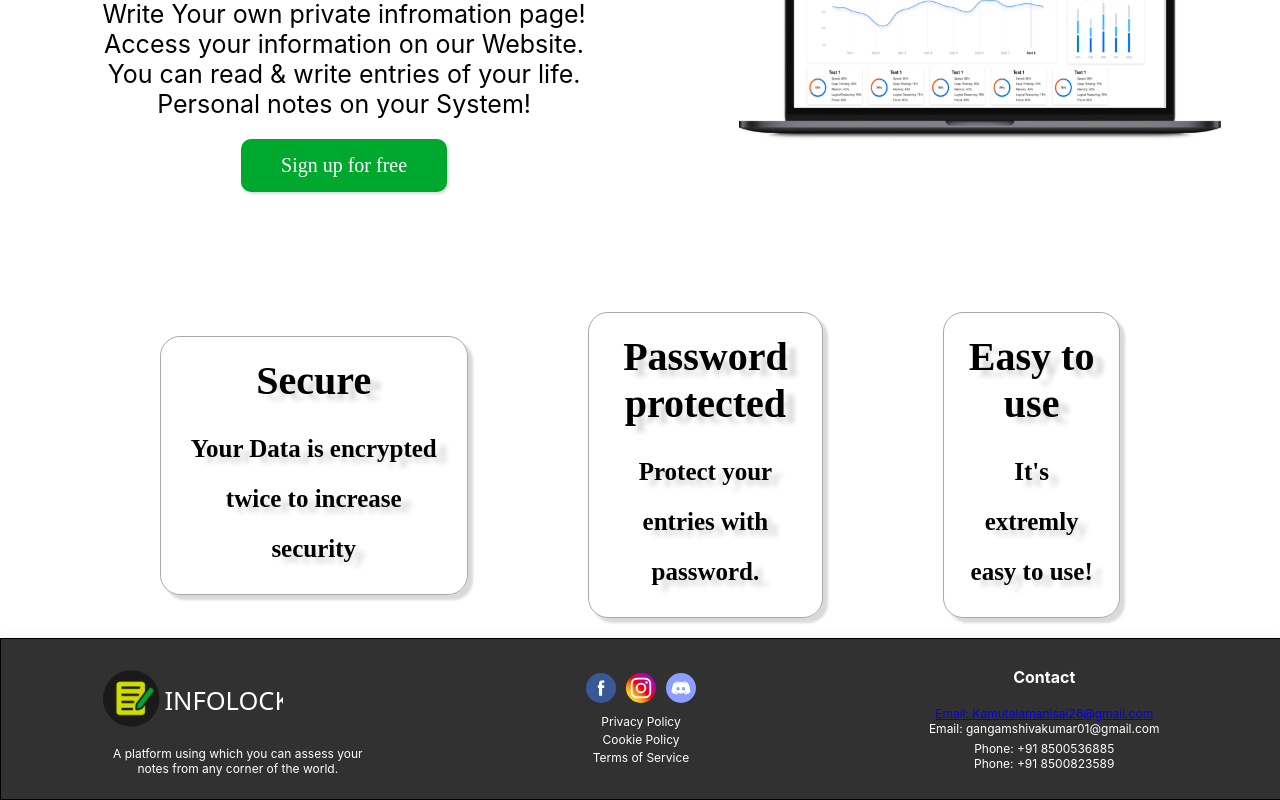
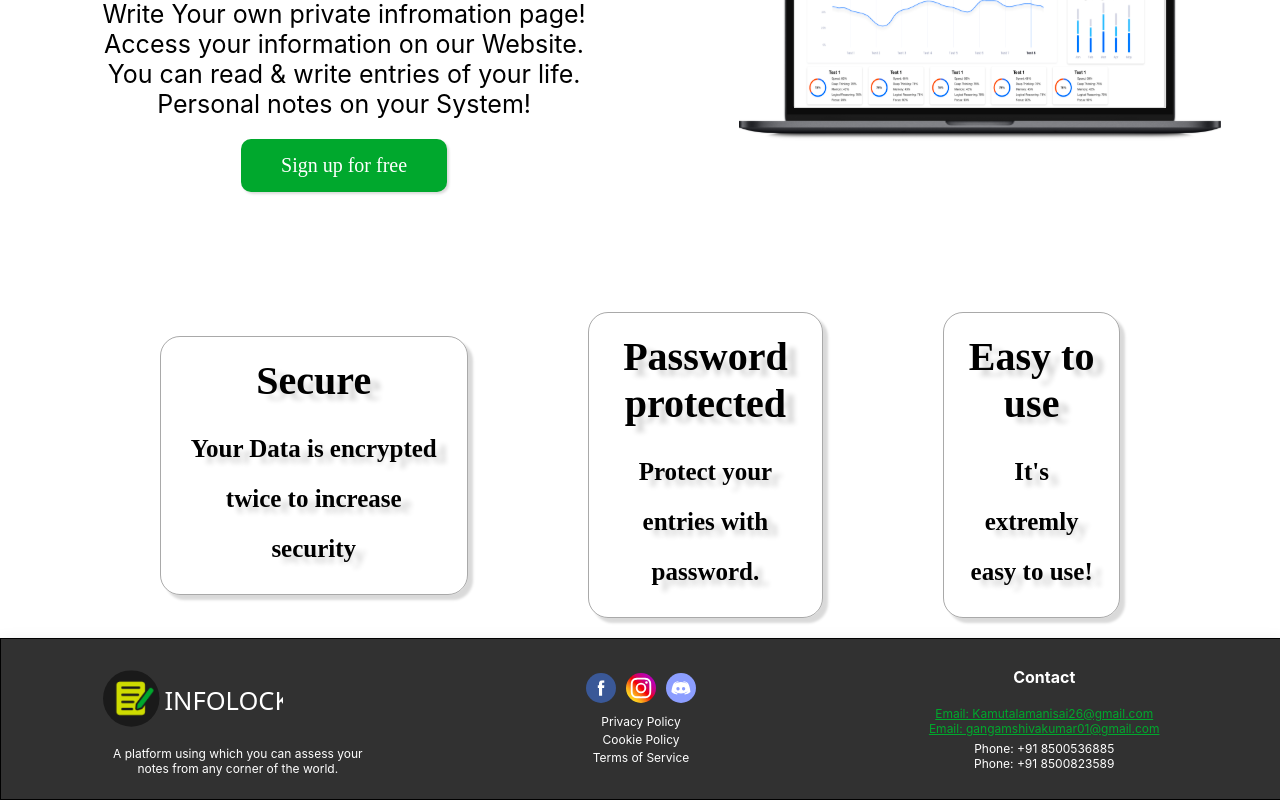
Before and after one commit to shivakumargangam/InfoLock, a React (Create React App) app: page / in a window 1280 px wide. Shown: the part 382-1182 px from the top of the page. Built offline with nearby package versions, Linux system fonts and the light colour scheme; the HTML template or start-up script is replaced by a standard one.

Commit message:
smallchanges

```diff
--- a/src/Components/footer.js
+++ b/src/Components/footer.js
@@ -53,8 +53,8 @@ const footer = () => {
         <div className="footerContactDiv">
           <span className="footerContactTitle">Contact</span>
           <div className="footerContactContent"><span className="footerContactEmail">
-              <a href="mailto:kamutalamanisai26@gmail.com">Email: Kamutalamanisai26@gmail.com</a><br/>
-              Email: gangamshivakumar01@gmail.com
+              <a href="mailto:kamutalamanisai26@gmail.com" >Email: Kamutalamanisai26@gmail.com</a><br/>
+              <a href="mailto:gangamshivakumar01@gmail.com">Email: gangamshivakumar01@gmail.com</a><br/>
             </span>
             <span className="footerContactPhone">Phone: +91 8500536885<br/>
             Phone: +91 8500823589</span>
--- a/src/Stylesheet/Login.css
+++ b/src/Stylesheet/Login.css
@@ -48,4 +48,15 @@
     display: block;
     border-radius: 22px;
     border-color: white;
+    cursor: pointer;
 }
+.LBLoginButton:hover{
+
+    background-color:#00a82dcd;
+}
+a:hover{
+    color:#00a82dcd;
+}
+a{
+    color:#00A82D
+}
--- a/src/Stylesheet/NotePageBody.css
+++ b/src/Stylesheet/NotePageBody.css
@@ -28,6 +28,7 @@
     background-color: #00A82D;
     border-radius: 10px;
     box-shadow: rgba(0, 0, 0, 0.15) 1.95px 1.95px 2.6px;
+    cursor: pointer;
 }
 .SaveButtonDiv:hover{
     background-color: #00a82dcd;
--- a/src/Stylesheet/footer.css
+++ b/src/Stylesheet/footer.css
@@ -100,6 +100,15 @@
 .footerContactContent span {
   margin-top: 2%;
 }
+a:hover{
+  color: #00A82D;;
+}
+a{
+  color: white
+}
+
+
+
 @media screen and (max-width: 1920px) {
   .footerDisplay1366Div {
     width: 1900px;
```
